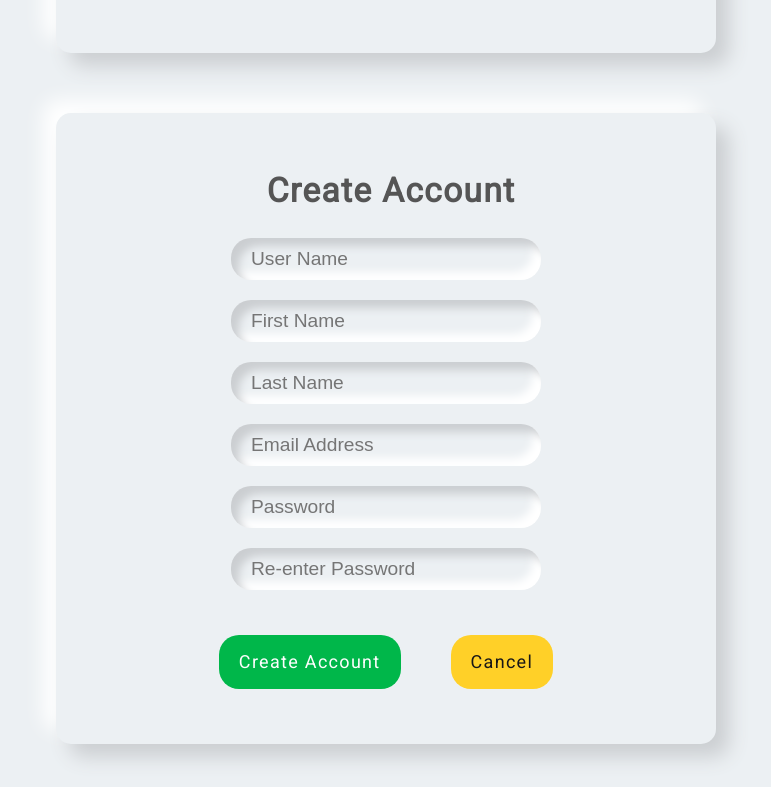
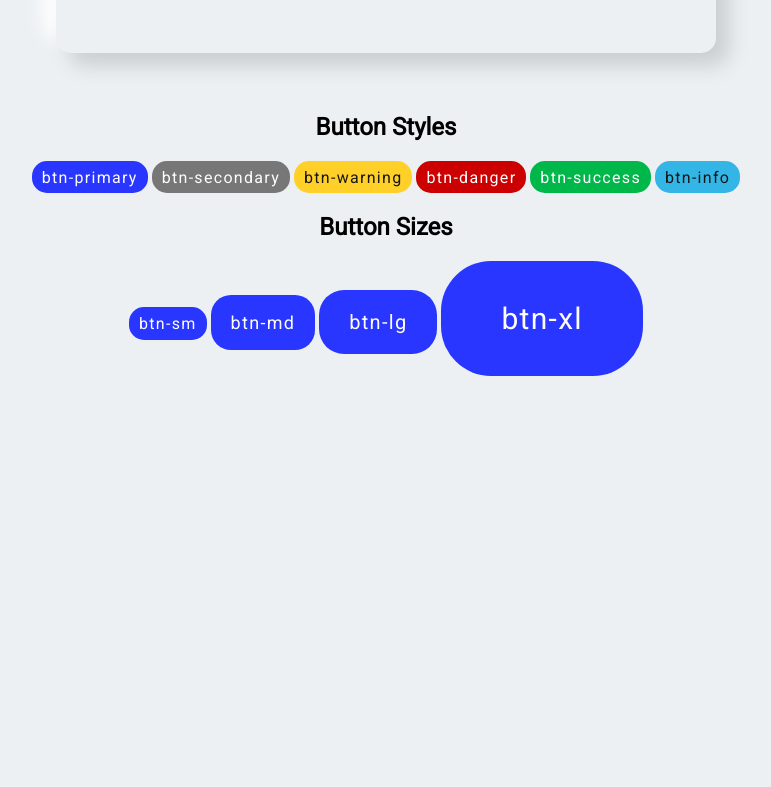
Before and after one commit to uC-Manny/ku_fs_q4_2021_fp_staying_alert, a React (Create React App) app in the folder client/: page /code_practice in a window 1280 px wide. Shown: the part 2193-2980 px from the top of the page, without its empty margins (254-1025 px from the left). After the commit the page ends 2569 px from the top, so only its background shows below. Built offline with nearby package versions, Linux system fonts and the light colour scheme.

Commit message:
Cleaning up the Code Practice Form as there was a double RegisterForm

```diff
--- a/client/src/components/forms/CodePracticeForm.jsx
+++ b/client/src/components/forms/CodePracticeForm.jsx
@@ -10,7 +10,6 @@ export default function CodePracticeForm() {
          <RegisterForm />
          <LoginForm />
          <CreateAssistAlertForm />
-         <RegisterForm />
          <h2>Button Styles</h2>
          <Button
             onClick={() => {
```
